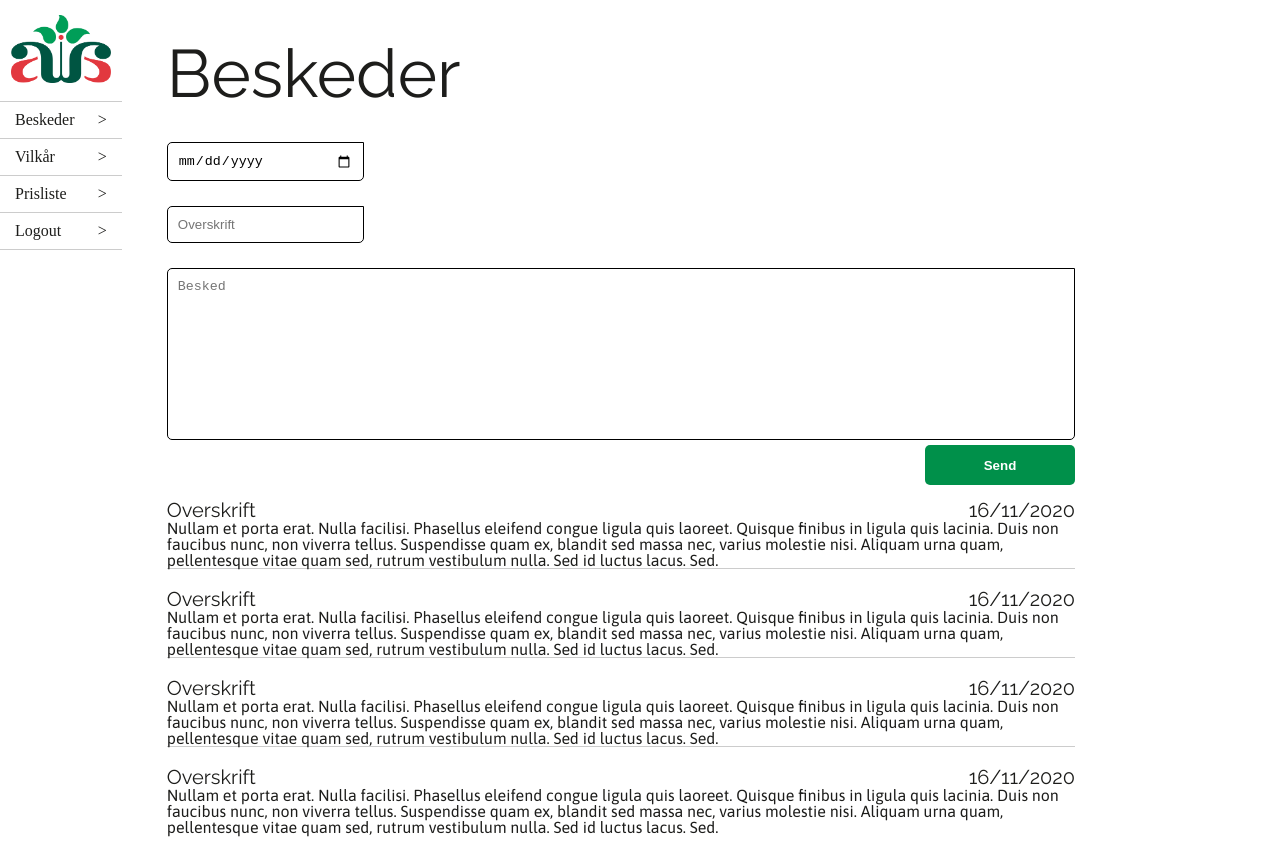
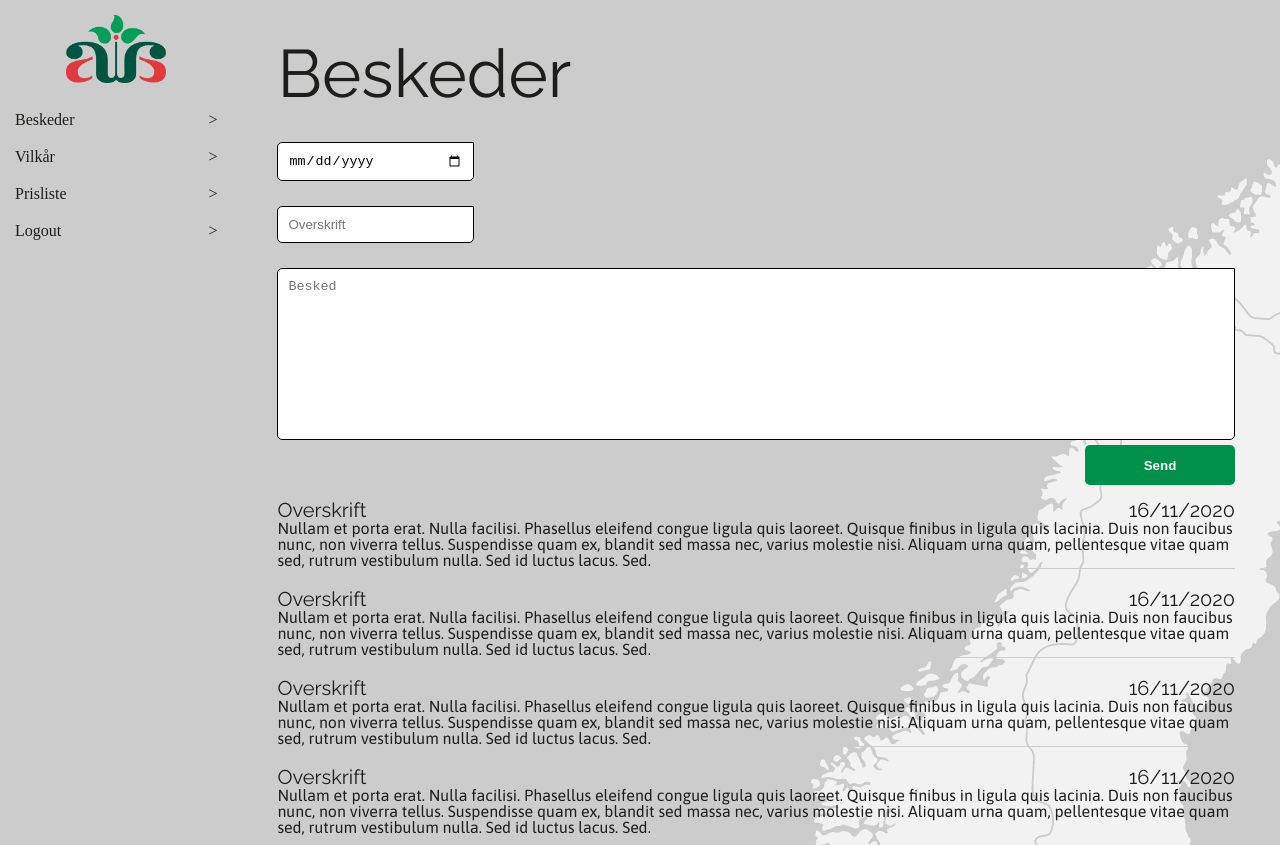
Before and after one commit to Surkrit/aa-emballage-app, a React (Create React App) app: page /Admin/Home in a window 1280 px wide. Built offline with nearby package versions, Linux system fonts and the light colour scheme.

Commit message:
Baggrund, nav bredde, slettet admin fil i pages mappen

```diff
--- a/src/index.js
+++ b/src/index.js
@@ -11,6 +11,7 @@
 import Emballage from './components/Emballage';
 import Headline from './components/Headline';
 import Message from './components/Message';
+import MessageField from './components/MessageField';
 import App from './components/Table';
 import Terms from './components/Terms';
 import Login from './pages/login';
@@ -72,7 +73,15 @@
 
             <Route exact path="/Admin/Home">
              <NavAdmin />
-               <Admin />
+             <div className="content">
+                  <Headline title="Beskeder" />
+                  <MessageField message=""/>
+                  <div className="flex--end"><Button buttonname="Send" /></div>
+                  <Message messagetitle="Overskrift" messagedate="16/11/2020" message="Nullam et porta erat. Nulla facilisi. Phasellus eleifend congue ligula quis laoreet. Quisque finibus in ligula quis lacinia. Duis non faucibus nunc, non viverra tellus. Suspendisse quam ex, blandit sed massa nec, varius molestie nisi. Aliquam urna quam, pellentesque vitae quam sed, rutrum vestibulum nulla. Sed id luctus lacus. Sed."/>
+                  <Message messagetitle="Overskrift" messagedate="16/11/2020" message="Nullam et porta erat. Nulla facilisi. Phasellus eleifend congue ligula quis laoreet. Quisque finibus in ligula quis lacinia. Duis non faucibus nunc, non viverra tellus. Suspendisse quam ex, blandit sed massa nec, varius molestie nisi. Aliquam urna quam, pellentesque vitae quam sed, rutrum vestibulum nulla. Sed id luctus lacus. Sed."/>
+                  <Message messagetitle="Overskrift" messagedate="16/11/2020" message="Nullam et porta erat. Nulla facilisi. Phasellus eleifend congue ligula quis laoreet. Quisque finibus in ligula quis lacinia. Duis non faucibus nunc, non viverra tellus. Suspendisse quam ex, blandit sed massa nec, varius molestie nisi. Aliquam urna quam, pellentesque vitae quam sed, rutrum vestibulum nulla. Sed id luctus lacus. Sed."/>
+                  <Message messagetitle="Overskrift" messagedate="16/11/2020" message="Nullam et porta erat. Nulla facilisi. Phasellus eleifend congue ligula quis laoreet. Quisque finibus in ligula quis lacinia. Duis non faucibus nunc, non viverra tellus. Suspendisse quam ex, blandit sed massa nec, varius molestie nisi. Aliquam urna quam, pellentesque vitae quam sed, rutrum vestibulum nulla. Sed id luctus lacus. Sed."/>
+               </div>
             </Route>
 
             <Route exact path="/Admin/Terms">
--- a/src/pages/admin.js
+++ /dev/null
@@ -1,24 +0,0 @@
-import "../style/App.css";
-import Headline from '../components/Headline';
-import Message from '../components/Message';
-import MessageField from '../components/MessageField';
-import Button from '../components/Button';
-
-function Admin() {
-  return (
-    <div>
-               <div className="content">
-                  <Headline title="Beskeder" />
-                  <MessageField message=""/>
-                  <div className="flex--end"><Button buttonname="Send" /></div>
-                  <Message messagetitle="Overskrift" messagedate="16/11/2020" message="Nullam et porta erat. Nulla facilisi. Phasellus eleifend congue ligula quis laoreet. Quisque finibus in ligula quis lacinia. Duis non faucibus nunc, non viverra tellus. Suspendisse quam ex, blandit sed massa nec, varius molestie nisi. Aliquam urna quam, pellentesque vitae quam sed, rutrum vestibulum nulla. Sed id luctus lacus. Sed."/>
-                  <Message messagetitle="Overskrift" messagedate="16/11/2020" message="Nullam et porta erat. Nulla facilisi. Phasellus eleifend congue ligula quis laoreet. Quisque finibus in ligula quis lacinia. Duis non faucibus nunc, non viverra tellus. Suspendisse quam ex, blandit sed massa nec, varius molestie nisi. Aliquam urna quam, pellentesque vitae quam sed, rutrum vestibulum nulla. Sed id luctus lacus. Sed."/>
-                  <Message messagetitle="Overskrift" messagedate="16/11/2020" message="Nullam et porta erat. Nulla facilisi. Phasellus eleifend congue ligula quis laoreet. Quisque finibus in ligula quis lacinia. Duis non faucibus nunc, non viverra tellus. Suspendisse quam ex, blandit sed massa nec, varius molestie nisi. Aliquam urna quam, pellentesque vitae quam sed, rutrum vestibulum nulla. Sed id luctus lacus. Sed."/>
-                  <Message messagetitle="Overskrift" messagedate="16/11/2020" message="Nullam et porta erat. Nulla facilisi. Phasellus eleifend congue ligula quis laoreet. Quisque finibus in ligula quis lacinia. Duis non faucibus nunc, non viverra tellus. Suspendisse quam ex, blandit sed massa nec, varius molestie nisi. Aliquam urna quam, pellentesque vitae quam sed, rutrum vestibulum nulla. Sed id luctus lacus. Sed."/>
-               </div>
-    </div>
-  );
-}
-
-
-export default Admin;
--- a/src/style/App.css
+++ b/src/style/App.css
@@ -29,6 +29,9 @@
 
 body {
   line-height: 1;
+  background-image: url("../images/map.png");
+  background-size: auto;
+  background-color: #ccc;
 }
 
 ol, ul {
--- a/src/style/_Reset.scss
+++ b/src/style/_Reset.scss
@@ -25,6 +25,9 @@
 }
 body {
 	line-height: 1;
+	background-image: url('../images/map.png');
+    background-size: auto;
+    background-color: #ccc;
 }
 ol, ul {
 	list-style: none;
```
Also changed, not shown: src/images/map.png (added), 1 other file (tests, documents, lock files or other folders).
